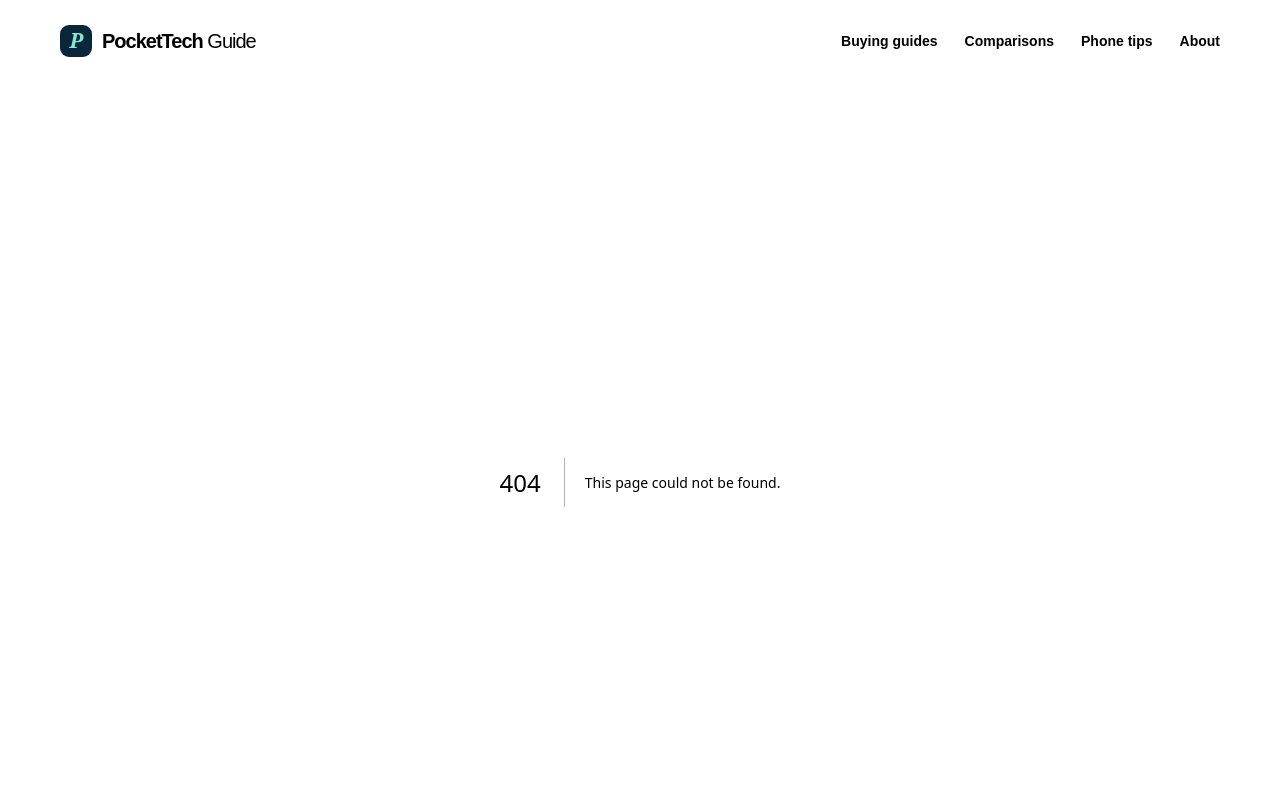
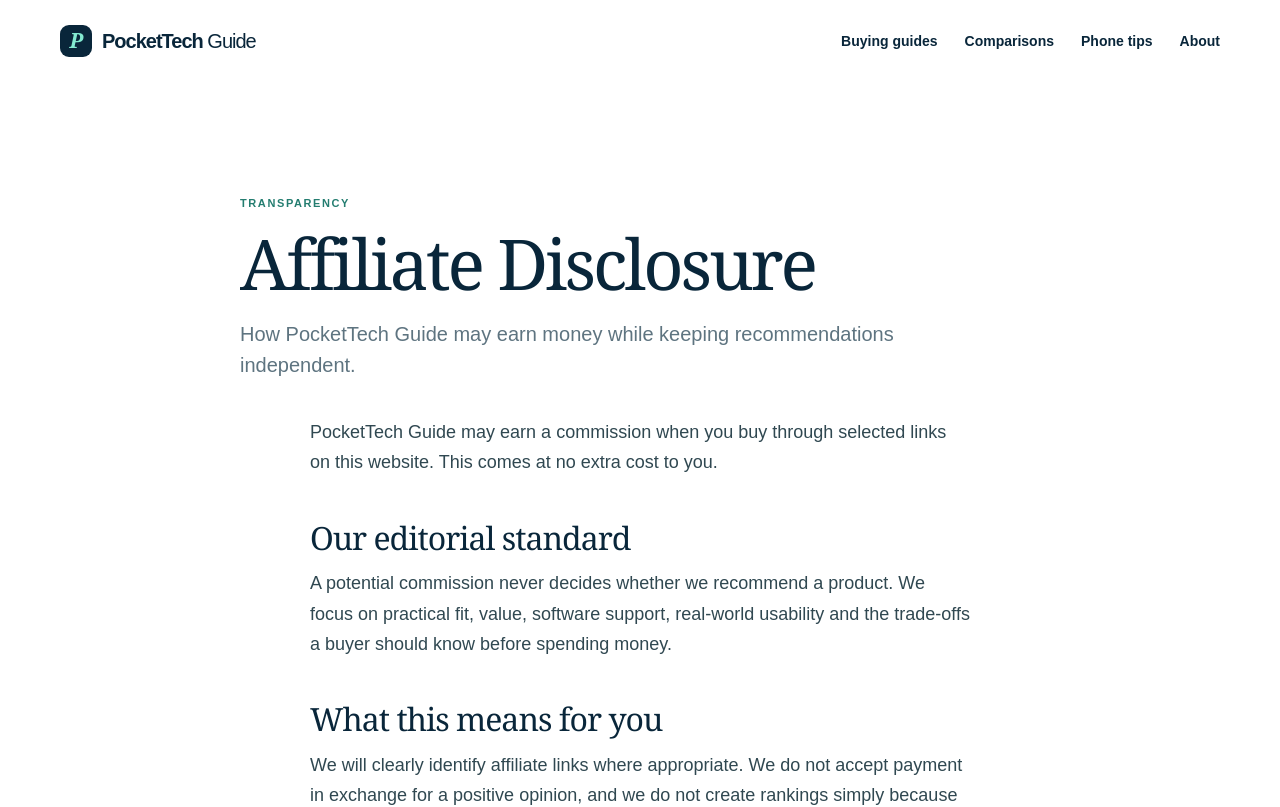
Before and after one commit to guilhermefuck/pockettech-guide, a Next.js app: page /affiliate-disclosure in a window 1280 px wide. Before the commit this address had no page. Shown: the top 807 px of the page. Built offline with nearby package versions, Linux system fonts and the light colour scheme.

Commit message:
Add affiliate-disclosure/page.tsx

```diff
--- /dev/null
+++ b/src/app/affiliate-disclosure/page.tsx
@@ -0,0 +1,7 @@
+import type { Metadata } from "next";
+
+export const metadata: Metadata = { title: "Affiliate Disclosure", description: "How affiliate links and recommendations work at PocketTech Guide." };
+
+export default function AffiliateDisclosurePage() {
+  return <main className="article-page"><header><p className="eyebrow">TRANSPARENCY</p><h1>Affiliate Disclosure</h1><p className="article-dek">How PocketTech Guide may earn money while keeping recommendations independent.</p></header><div className="article-body"><p>PocketTech Guide may earn a commission when you buy through selected links on this website. This comes at no extra cost to you.</p><h2>Our editorial standard</h2><p>A potential commission never decides whether we recommend a product. We focus on practical fit, value, software support, real-world usability and the trade-offs a buyer should know before spending money.</p><h2>What this means for you</h2><p>We will clearly identify affiliate links where appropriate. We do not accept payment in exchange for a positive opinion, and we do not create rankings simply because a product pays a higher commission.</p><h2>Our goal</h2><p>Affiliate income can help support research, writing and the ongoing cost of running the site. Trust is more valuable than a short-term sale, so we aim to make every recommendation useful whether or not you choose to buy anything.</p></div></main>;
+}
```
